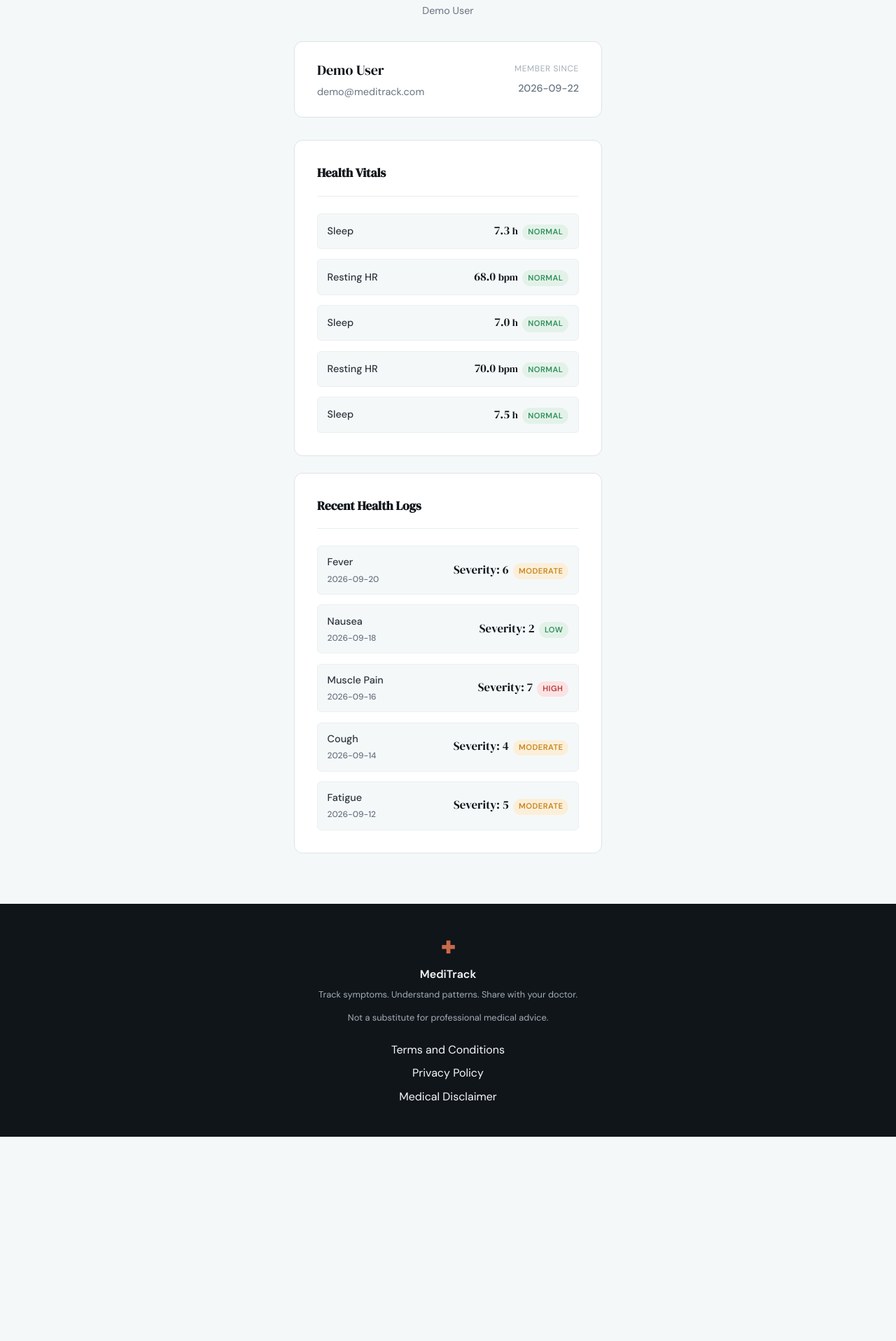
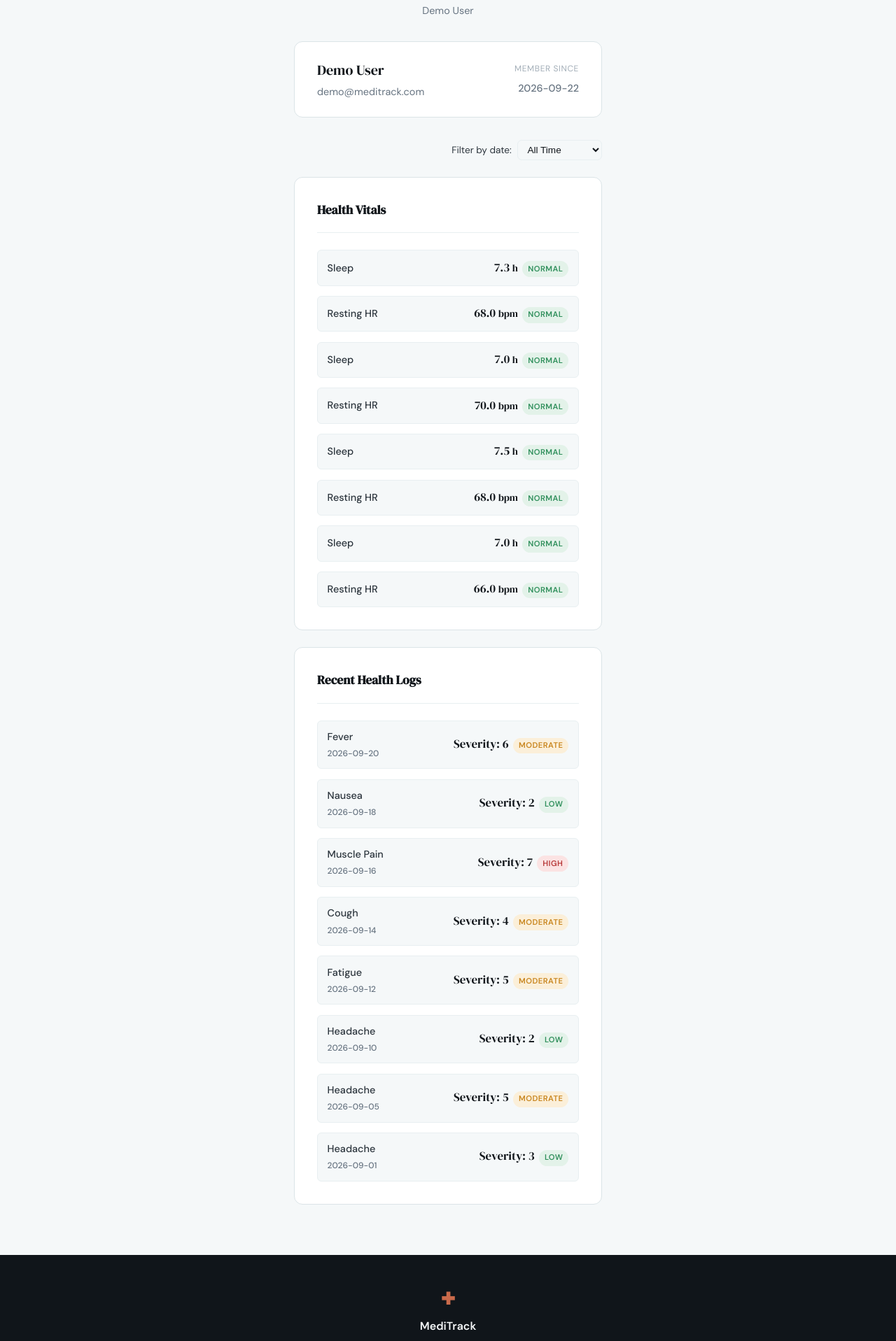
Before and after one commit to ralagiya2053/MediTrack, a Flask app: page /profile in a window 1280 px wide. Shown: the part 166-2083 px from the top of the page at 70% size. Before the commit the page ends 1791 px from the top, so only its background shows below. Run offline with Flask 3, Linux system fonts and the light colour scheme; the visitor is signed in with stand-in values (Sample User, id 1); data comes from the database, SQL or seed files in the repository.

Commit message:
Implement date filter on profile page
- Add date-based filtering (7 days, 30 days, All Time) to /profile route
- Update SQL queries to filter by date instead of using a fixed limit
- Add filter dropdown UI to profile.html

Co-Authored-By: Claude Code <noreply@anthropic.com>

```diff
--- a/app.py
+++ b/app.py
@@ -1,6 +1,7 @@
 from flask import Flask, render_template, g, request, redirect, url_for, flash, session
 from database.db import get_db, init_db, seed_db
 import sqlite3
+from datetime import date, timedelta
 from werkzeug.security import generate_password_hash, check_password_hash
 
 app = Flask(__name__)
@@ -114,6 +115,17 @@ def profile():
     if not session.get("user_id"):
         return redirect(url_for("login"))
 
+    # Date filter logic
+    filter_val = request.args.get("filter", "all")
+    today = date.today()
+
+    if filter_val == "7":
+        start_date = (today - timedelta(days=7)).strftime("%Y-%m-%d")
+    elif filter_val == "30":
+        start_date = (today - timedelta(days=30)).strftime("%Y-%m-%d")
+    else:
+        start_date = "1900-01-01"
+
     db = get_db()
     user = db.execute(
         "SELECT name, email, created_at FROM users WHERE id = ?",
@@ -121,16 +133,16 @@ def profile():
     ).fetchone()
 
     vitals = db.execute(
-        "SELECT metric, value, unit, logged_at FROM vitals WHERE user_id = ? ORDER BY logged_at DESC LIMIT 5",
-        (session["user_id"],)
+        "SELECT metric, value, unit, logged_at FROM vitals WHERE user_id = ? AND logged_at >= ? ORDER BY logged_at DESC",
+        (session["user_id"], start_date)
     ).fetchall()
 
     logs = db.execute(
-        "SELECT symptom, severity, logged_at, notes FROM health_logs WHERE user_id = ? ORDER BY logged_at DESC LIMIT 5",
-        (session["user_id"],)
+        "SELECT symptom, severity, logged_at, notes FROM health_logs WHERE user_id = ? AND logged_at >= ? ORDER BY logged_at DESC",
+        (session["user_id"], start_date)
     ).fetchall()
 
-    return render_template("profile.html", user=user, vitals=vitals, logs=logs)
+    return render_template("profile.html", user=user, vitals=vitals, logs=logs, current_filter=filter_val)
 
 
 @app.route("/logs/add")
--- a/templates/profile.html
+++ b/templates/profile.html
@@ -23,6 +23,19 @@
                     <span class="profile-info-date">{{ user['created_at'][:10] if user['created_at'] else 'N/A' }}</span>
                 </div>
             </div>
+        </div>
+
+        <!-- Date Filter -->
+        <div style="margin-bottom: 1.5rem; display: flex; justify-content: flex-end; align-items: center; gap: 0.5rem;">
+            <label for="filter" style="font-size: 0.85rem; color: var(--ink-soft); font-family: var(--font-sans);">Filter by date:</label>
+            <form method="GET" action="{{ url_for('profile') }}" style="display: inline-flex;">
+                <select name="filter" id="filter" onchange="this.form.submit()"
+                        style="padding: 0.3rem 0.6rem; font-size: 0.85rem; border-radius: 0.4rem; border: 1px solid var(--border-soft); background: var(--bg-surface); color: var(--ink); cursor: pointer;">
+                    <option value="all" {% if current_filter == 'all' %}selected{% endif %}>All Time</option>
+                    <option value="7" {% if current_filter == '7' %}selected{% endif %}>Last 7 Days</option>
+                    <option value="30" {% if current_filter == '30' %}selected{% endif %}>Last 30 Days</option>
+                </select>
+            </form>
         </div>
 
         <!-- Health Vitals -->
```
Also changed, not shown: .claude/specs/06-date-filter-on-profile-page.md (added).
